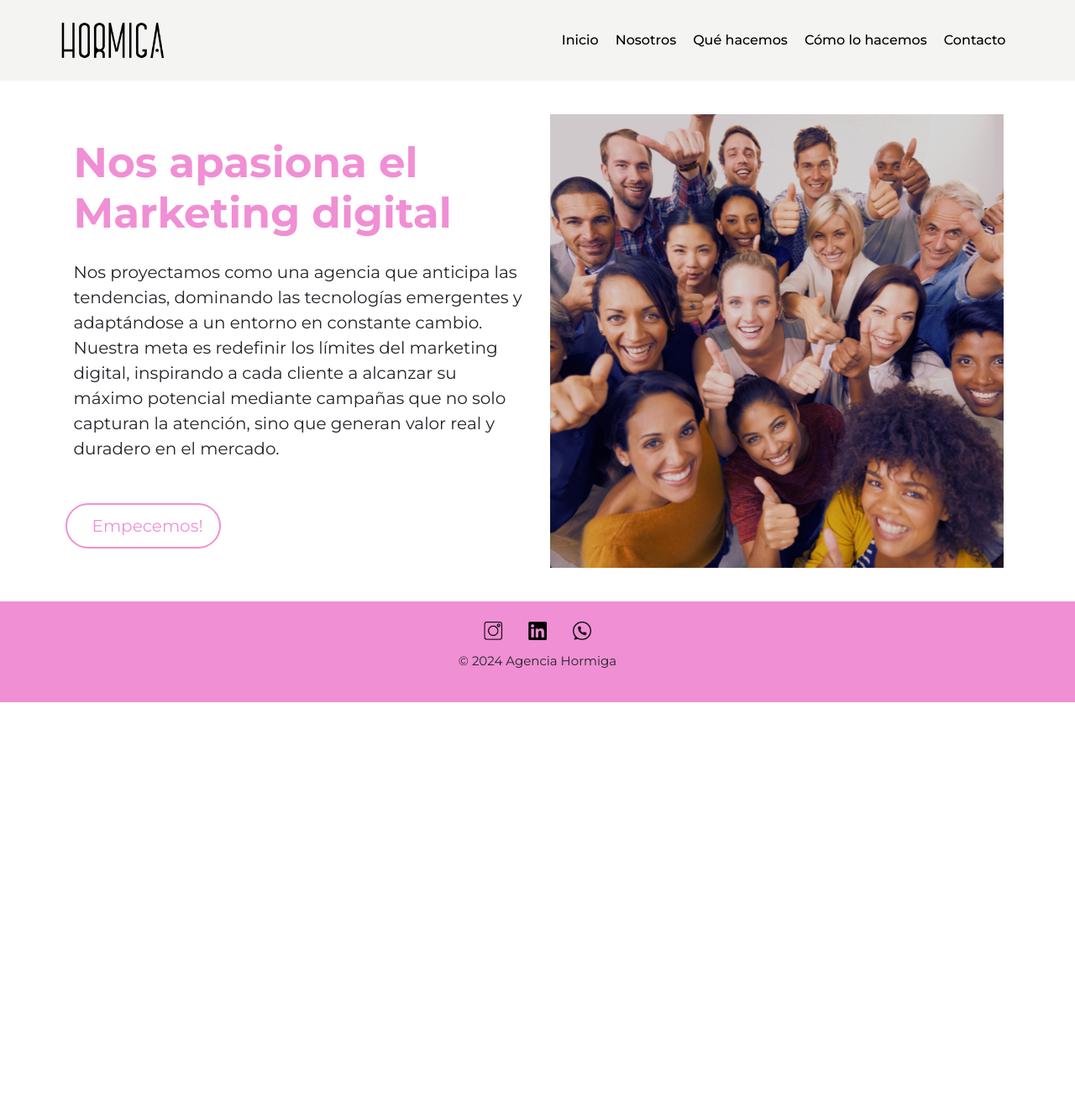
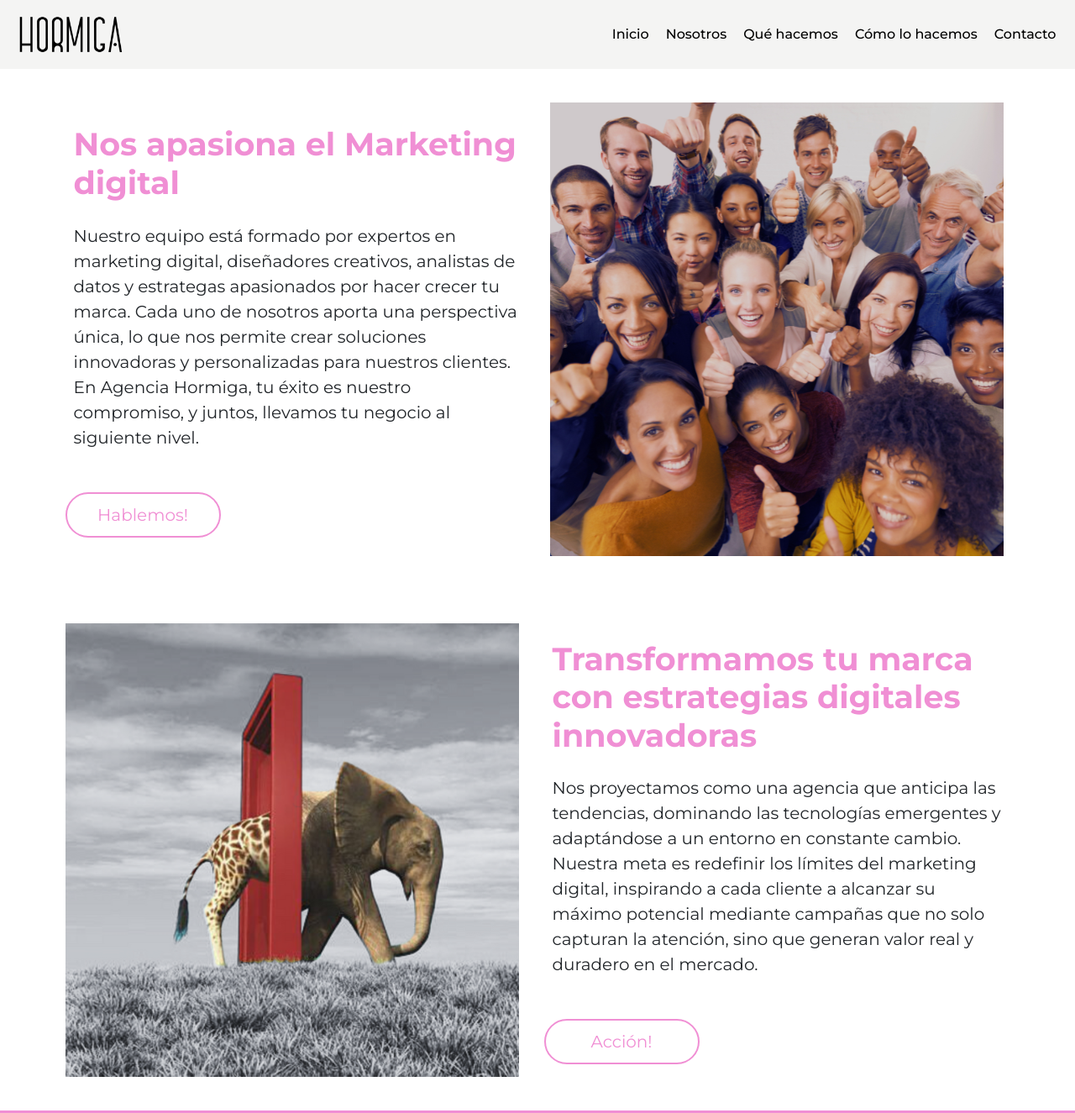
Before and after one commit to Gise-Hormiga/proyecto-hormiga, a plain HTML site: page page/nosotros.html in a window 1280 px wide. Shown: the top 1325 px of the page at 84% size. Before the commit the page ends 836 px from the top, so only its background shows below. Drawn offline with nearby package versions, Linux system fonts and the light colour scheme.

Commit message:
entrega final

```diff
--- a/page/nosotros.html
+++ b/page/nosotros.html
@@ -3,6 +3,8 @@
 <head>
     <meta charset="UTF-8">
     <meta name="viewport" content="width=device-width, initial-scale=1.0">
+    <meta name="description" content="Somos un equipo de expertos en marketing digital comprometidos con impulsar el crecimiento de tu negocio. Nuestra pasión por la innovación y enfoque personalizado nos permiten crear estrategias efectivas de SEO, redes sociales y publicidad digital para cada cliente.">
+    <meta name="keywords" content="agencia de marketing digital, paid media, SEO, desarrollo web, posicionamiento web, redes sociales, diseño">
     <title>Quiénes somos|Descubrí Hormiga</title>
     <link href="https://unpkg.com/aos@2.3.1/dist/aos.css" rel="stylesheet">
     <script src="https://unpkg.com/aos@2.3.1/dist/aos.js"></script>
@@ -35,12 +37,25 @@
       <div class="row">
         <div class="col-12 col-md-12 col-xl-6 d-flex flex-column justify-content-center texto-somos">
           <h1>Nos apasiona el Marketing digital</h1>
-          <p>Nos proyectamos como una agencia que anticipa las tendencias, dominando las tecnologías emergentes y adaptándose a un entorno en constante cambio. Nuestra meta es redefinir los límites del marketing digital, inspirando a cada cliente a alcanzar su máximo potencial mediante campañas que no solo capturan la atención, sino que generan valor real y duradero en el mercado.</p>
-          <button type="button" class="btn btn-outline col-6 col-md-4 col-xl-4 mb-2 mt-5"><a href="./contacto.html"></a>Empecemos!</button>
+          <p>Nuestro equipo está formado por expertos en marketing digital, diseñadores creativos, analistas de datos y estrategas apasionados por hacer crecer tu marca. Cada uno de nosotros aporta una perspectiva única, lo que nos permite crear soluciones innovadoras y personalizadas para nuestros clientes. En Agencia Hormiga, tu éxito es nuestro compromiso, y juntos, llevamos tu negocio al siguiente nivel.</p>
+          <button type="button" class="btn btn-outline col-6 col-md-4 col-xl-4 mb-2 mt-5"><a href="./contacto.html"></a>Hablemos!</button>
         </div>
         <div class="col-12 col-md-12 col-xl-6 d-flex justify-content-center align-items-center imagen-somos">
-          <img class="mw-100" data-aos="zoom-in"  data-aos-duration="3000" src="../medios/foto quienes somos.png" alt="equipo">
+          <img class="mw-100" data-aos="zoom-in"  data-aos-duration="3000" src="../medios/foto quienes somos.png" alt="foto equipo">
         </div>
+      </div>
+    </section>
+    <section class="container somos-diferentes">
+      <div class="row">
+        <div class="col-md-6 d-flex align-items-center imagen-somos">
+          <img class="mw-100" data-aos="zoom-in" data-aos-duration="3000" src="../medios/foto mas nosotros.png" alt="foto poder de cambio de la agencia">
+        </div>
+
+       <div class="col-12 col-md-12 col-xl-6 d-flex flex-column justify-content-center texto-somos">
+        <h2>Transformamos tu marca con estrategias digitales innovadoras</h2>
+        <p>Nos proyectamos como una agencia que anticipa las tendencias, dominando las tecnologías emergentes y adaptándose a un entorno en constante cambio. Nuestra meta es redefinir los límites del marketing digital, inspirando a cada cliente a alcanzar su máximo potencial mediante campañas que no solo capturan la atención, sino que generan valor real y duradero en el mercado.</p>
+        <button type="button" class="btn btn-outline col-6 col-md-4 col-xl-4 mb-2 mt-5"><a href="./contacto.html"></a>Acción!</button>
+       </div>
       </div>
     </section>
   </main>
--- a/sass/partials/_header-footer.scss
+++ b/sass/partials/_header-footer.scss
@@ -4,12 +4,11 @@
     background-color: $gris;
     display: flex;
     flex-direction: row;
-    height: 12vh;
 
     img {
         width: 130px;
-        margin: 30px 50px;
     }
+
     .navbar-collapse{
         @include medidaSection (100%, 100%);
         background-color: $gris;
@@ -19,7 +18,6 @@
         @include medidaSection (100%, 100%);
         align-items: end;
         column-gap: 10px;
-        padding-right: 60px;
         a{
            color: black;
            font-size: 1.6rem;
@@ -28,6 +26,7 @@
         }
     }
 }
+
 /*footer*/
 .footer {
     width: 100%;
--- a/sass/partials/_index.scss
+++ b/sass/partials/_index.scss
@@ -122,7 +122,6 @@
     }
 }
 
-
 /*index-cómo lo hacemos*/
 .hacer{
     @include medidaSection (100%, 100%);
--- a/sass/partials/_nosotros.scss
+++ b/sass/partials/_nosotros.scss
@@ -4,7 +4,7 @@
     h1 {
       padding: 10px;
       color: $rosa;
-      font-size: 5rem;
+      font-size: 3.8rem;
     }
     p {
       padding: 10px;
@@ -20,3 +20,26 @@
     padding-bottom: 40px;
   }
 }
+.somos-diferentes{
+  @include medidaSection (100%, 100%);
+  .texto-somos{
+    h2 {
+      padding: 10px;
+      color: $rosa;
+      font-size: 3.8rem;
+    }
+    p {
+      padding: 10px;
+      font-size: 2rem;
+      gap: 15px;
+    }
+    button{
+      @extend .button;
+    }
+  }
+  .imagen-somos img{
+    padding-top: 40px;
+    padding-bottom: 40px;
+  }
+
+}
```
Also changed, not shown: index.html (+5 -3 lines), page/como-lo-hacemos.html (+2 -0 lines), page/contacto.html (+3 -1 lines), page/que-hacemos.html (+2 -0 lines), medios/foto mas nosotros.png (added), medios/mas-nosotros.png (added), styles/estilos.css, 1 other file.
